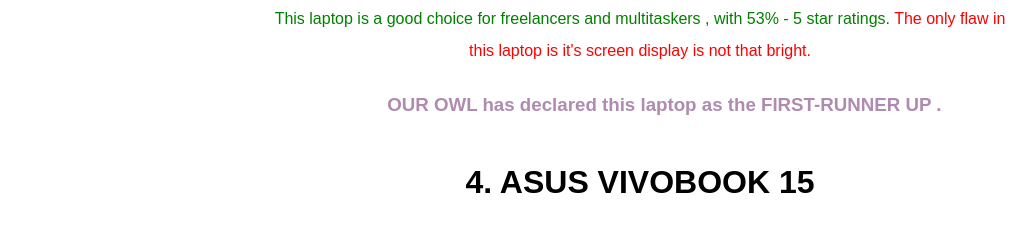
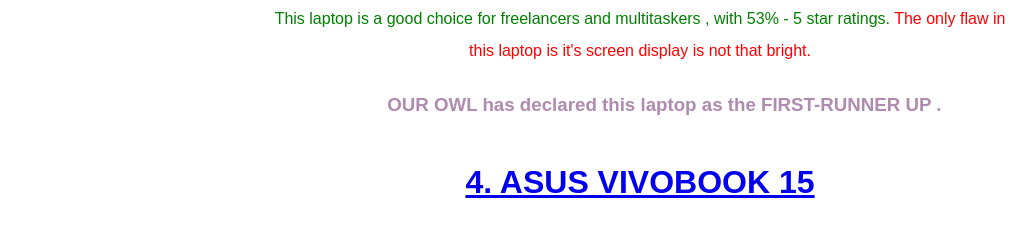
Before and after one commit to shubhangi9548/AFFILIATE-WEBSITE, a plain HTML site: page index.html in a window 1280 px wide. Shown: the part 2388-2626 px from the top of the page, without its empty margins (0-1036 px from the left). Drawn offline with Linux system fonts and the light colour scheme.

Commit message:
Update index.html

```diff
--- a/index.html
+++ b/index.html
@@ -88,7 +88,7 @@
    </div>
 <!---FOURTH LAPTOP------------------------------------------------------------------------------------------------------------------------------->
 <div>
-   <h2>4. ASUS VIVOBOOK 15 </h2>
+  <h2><a href="https://amzn.to/2Ad5umJ">4. ASUS VIVOBOOK 15 </a></h2>
    <img src="https://images-eu.ssl-images-amazon.com/images/I/414GjTi1KdL._SL500_AC_SS350_.jpg">
    <h3> PRICE : 46,990 </h3>
    <h3> Product details :</h3>
```
